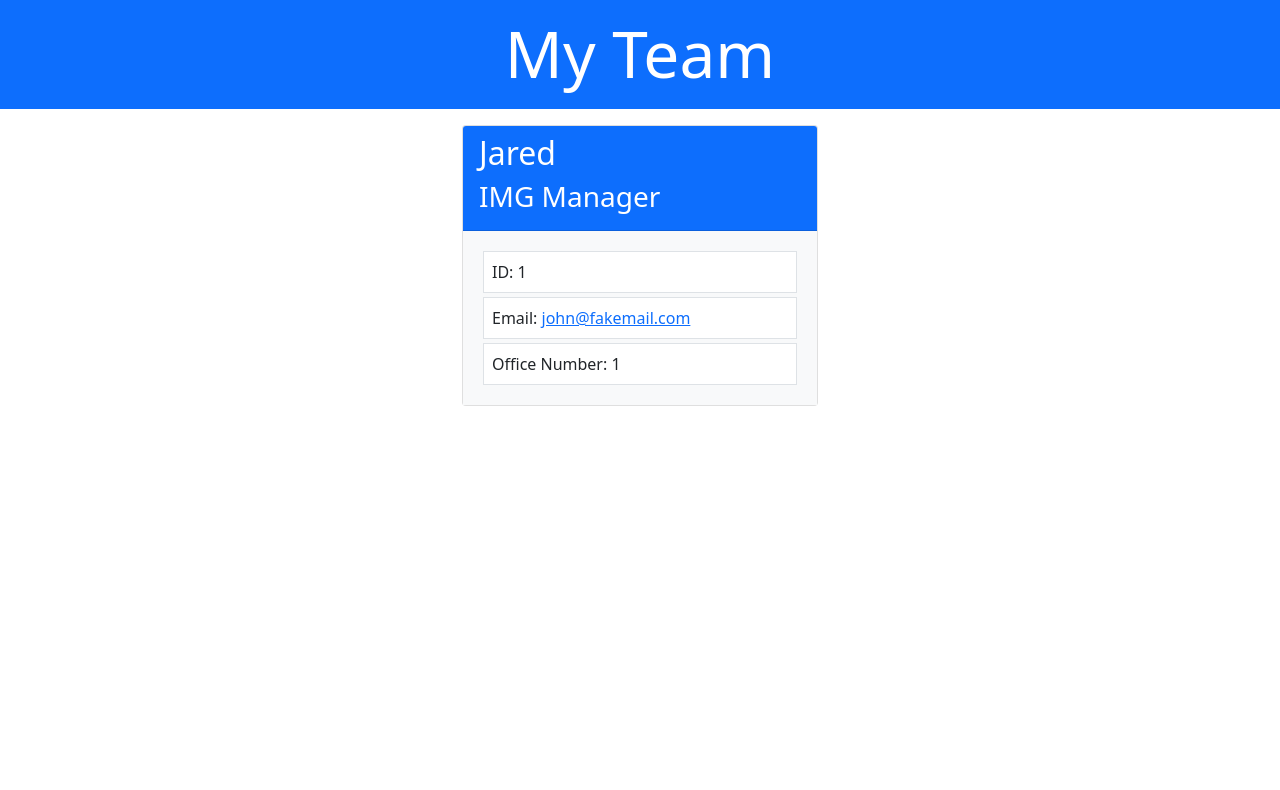
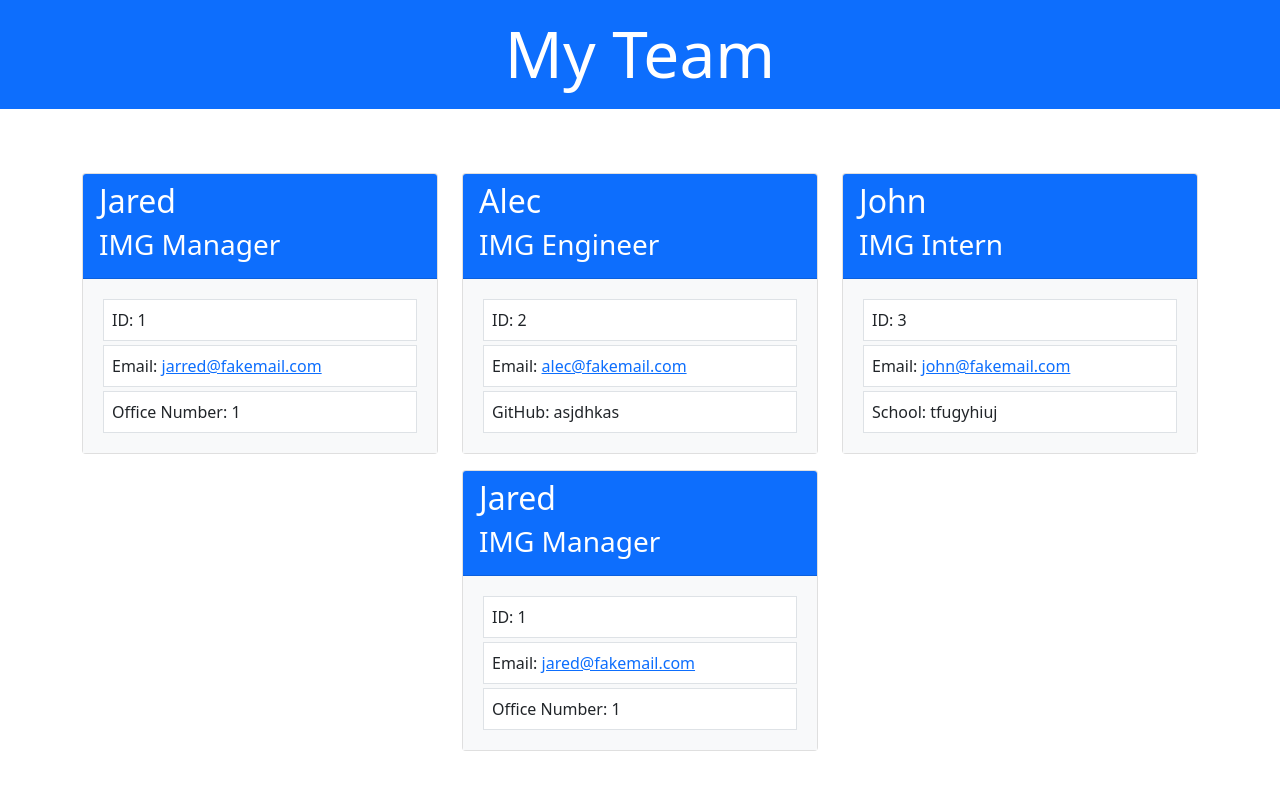
Before and after one commit to seanscott95/Team-Profile-Generator, a website: page dist/index.html in a window 1280 px wide. Drawn offline with nearby package versions, Linux system fonts and the light colour scheme.

Commit message:
html and css complete for the team profile generator cards

```diff
--- a/dist/index.html
+++ b/dist/index.html
@@ -11,24 +11,69 @@
 </head>
 
 <body>
-    <header class="text-center text-white bg-primary p-3 display-3">My Team</header>
+    <header class="text-center text-white bg-primary p-3 mb-5 display-3">My Team</header>
 
     <main>
         <div class="container">
             <div class="row justify-content-center">
                 <!--CARDS ADDED HERE-->
                 <article class="col-4 mt-3">
-                    <div class="card h100">
+                    <div class="card">
                         <section class="card-header bg-primary">
                             <h2 class="text-white">Jared</h2>
-                            <h3 class="text-white"><span><img class="image-position">IMG </span>Manager</h3>
+                            <h3 class="text-white"><span><img>IMG </span>Manager</h3>
                         </section>
 
                         <section class="card-body bg-light">
-                            <p class="id p-2 m-1 bg-white border">ID: 1</p>
-                            <p class="email p-2 m-1 bg-white border">Email: <a
+                            <p class="p-2 m-1 bg-white border">ID: 1</p>
+                            <p class="p-2 m-1 bg-white border">Email: <a
+                                    href="mailto:jarred@fakemail.com">jarred@fakemail.com</a></p>
+                            <p class="p-2 m-1 bg-white border">Office Number: 1</p>
+                        </section>
+                    </div>
+                </article>
+                <article class="col-4 mt-3">
+                    <div class="card">
+                        <section class="card-header bg-primary">
+                            <h2 class="text-white">Alec</h2>
+                            <h3 class="text-white"><span><img>IMG </span>Engineer</h3>
+                        </section>
+
+                        <section class="card-body bg-light">
+                            <p class="p-2 m-1 bg-white border">ID: 2</p>
+                            <p class="p-2 m-1 bg-white border">Email: <a
+                                    href="mailto:alec@fakemail.com">alec@fakemail.com</a></p>
+                            <p class="p-2 m-1 bg-white border">GitHub: asjdhkas</p>
+                        </section>
+                    </div>
+                </article>
+                <article class="col-4 mt-3">
+                    <div class="card">
+                        <section class="card-header bg-primary">
+                            <h2 class="text-white">John</h2>
+                            <h3 class="text-white"><span><img>IMG </span>Intern</h3>
+                        </section>
+
+                        <section class="card-body bg-light">
+                            <p class="p-2 m-1 bg-white border">ID: 3</p>
+                            <p class="p-2 m-1 bg-white border">Email: <a
                                     href="mailto:john@fakemail.com">john@fakemail.com</a></p>
-                            <p class="office p-2 m-1 bg-white border">Office Number: 1</p>
+                            <p class="p-2 m-1 bg-white border">School: tfugyhiuj</p>
+                        </section>
+                    </div>
+                </article>
+                <article class="col-4 mt-3">
+                    <div class="card">
+                        <section class="card-header bg-primary">
+                            <h2 class="text-white">Jared</h2>
+                            <h3 class="text-white"><span><img>IMG </span>Manager</h3>
+                        </section>
+
+                        <section class="card-body bg-light">
+                            <p class="p-2 m-1 bg-white border">ID: 1</p>
+                            <p class="p-2 m-1 bg-white border">Email: <a
+                                    href="mailto:jared@fakemail.com">jared@fakemail.com</a></p>
+                            <p class="p-2 m-1 bg-white border">Office Number: 1</p>
                         </section>
                     </div>
                 </article>
```
